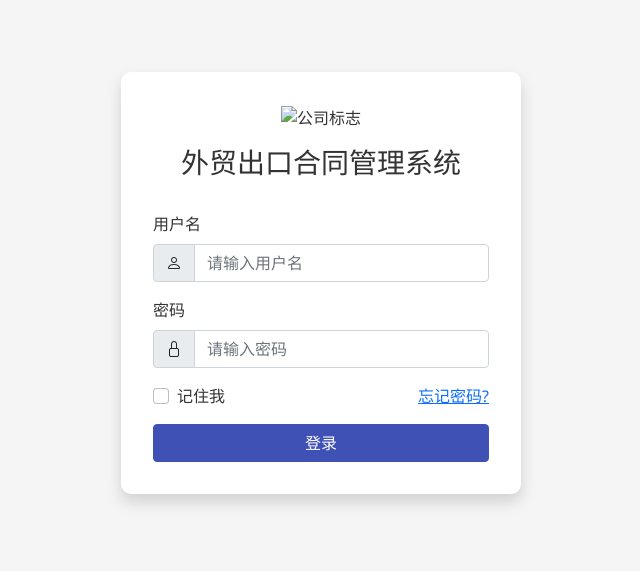
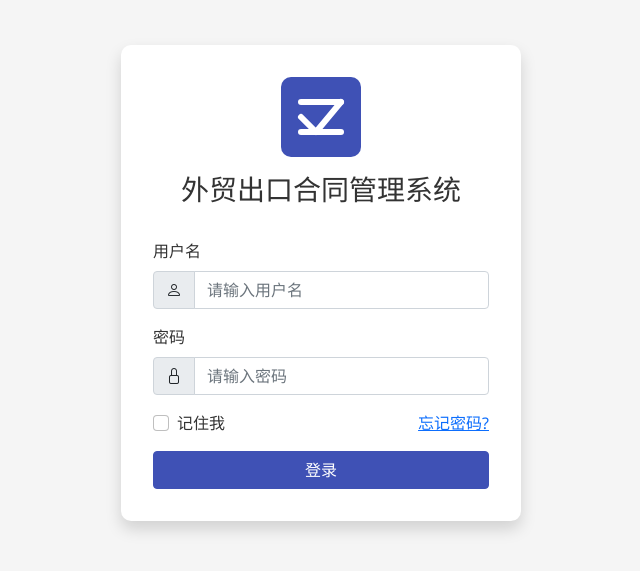
Before and after one commit to AKJac/maoyi0617, a plain HTML site: page index.html in a window 1280 px wide. Shown: the part 117-688 px from the top of the page, without its empty margins (246-886 px from the left). Drawn offline with nearby package versions, Linux system fonts and the light colour scheme.

Commit message:
修复样式问题：添加logo图片、更新Vercel配置以正确处理静态资源

```diff
--- a/index.html
+++ b/index.html
@@ -39,7 +39,7 @@
             <div class="col-md-6">
                 <div class="login-container">
                     <div class="login-logo">
-                        <img src="img/logo.png" alt="公司标志" class="img-fluid">
+                        <img src="img/logo.svg" alt="公司标志" class="img-fluid">
                         <h3 class="mt-3">外贸出口合同管理系统</h3>
                     </div>
                     <form action="dashboard.html">
```
Also changed, not shown: img/logo.svg (added), vercel.json, 1 other file.
